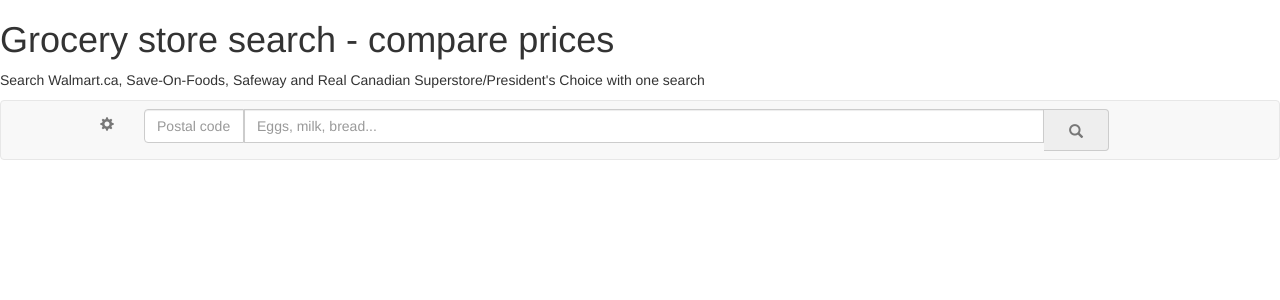
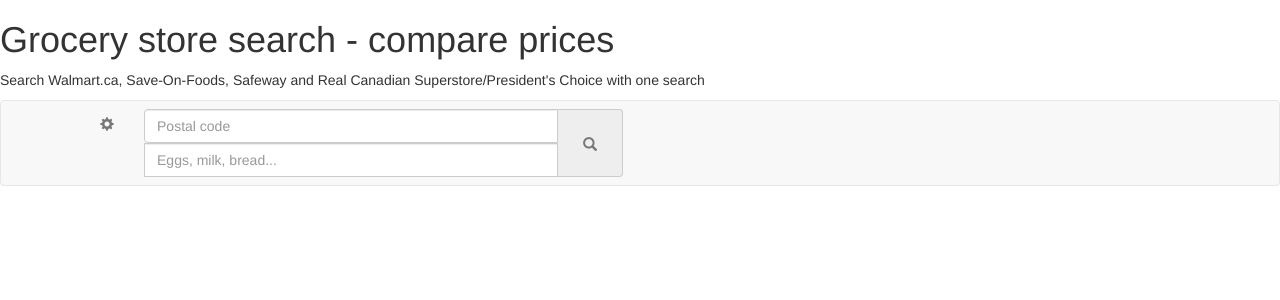
Before and after one commit to snacsnoc/grocery-app, a Flask app: page / in a window 1280 px wide. Shown: the top 300 px of the page. Run offline with Flask 2, Linux system fonts and the light colour scheme.

Commit message:
Update index

```diff
--- a/templates/index.html
+++ b/templates/index.html
@@ -1,3 +1,5 @@
+<meta name="viewport" content="width=device-width, initial-scale=1">
+
 <!-- Latest compiled and minified CSS -->
 <link rel="stylesheet" href="https://cdn.jsdelivr.net/npm/bootstrap@3.3.7/dist/css/bootstrap.min.css"
       integrity="sha384-BVYiiSIFeK1dGmJRAkycuHAHRg32OmUcww7on3RYdg4Va+PmSTsz/K68vbdEjh4u" crossorigin="anonymous">
@@ -36,14 +38,14 @@
             </div>
 
         </div>
-        <div class="navbar-collapse collapse" id="navbar-collapsible">
+
         <ul class="nav navbar-nav navbar-left"></ul>
         <form class="navbar-form " name="search" id="search-form" action="/search" method="post">
             <div class="form-group" style="display: inline;">
                 <div class="input-group">
-                        <input style="width:100px;" placeholder="Postal code" class="form-control" id="search"
+                    <input placeholder="Postal code" class="form-control" id="search"
                            name="postal_code">
-                        <input class="form-control" style="width:800px;" type="text" id="search" name="query"
+                    <input class="form-control" type="text" id="search" name="query"
                            placeholder="Eggs, milk, bread...">
                     <span class="input-group-addon">
                         	<button type="submit" class="btn btn-link">
@@ -54,5 +56,5 @@
             </div>
         </form>
     </div>
-    </div>
+
 </nav>
```
Lines whose indentation alone changed are shown as unchanged.
